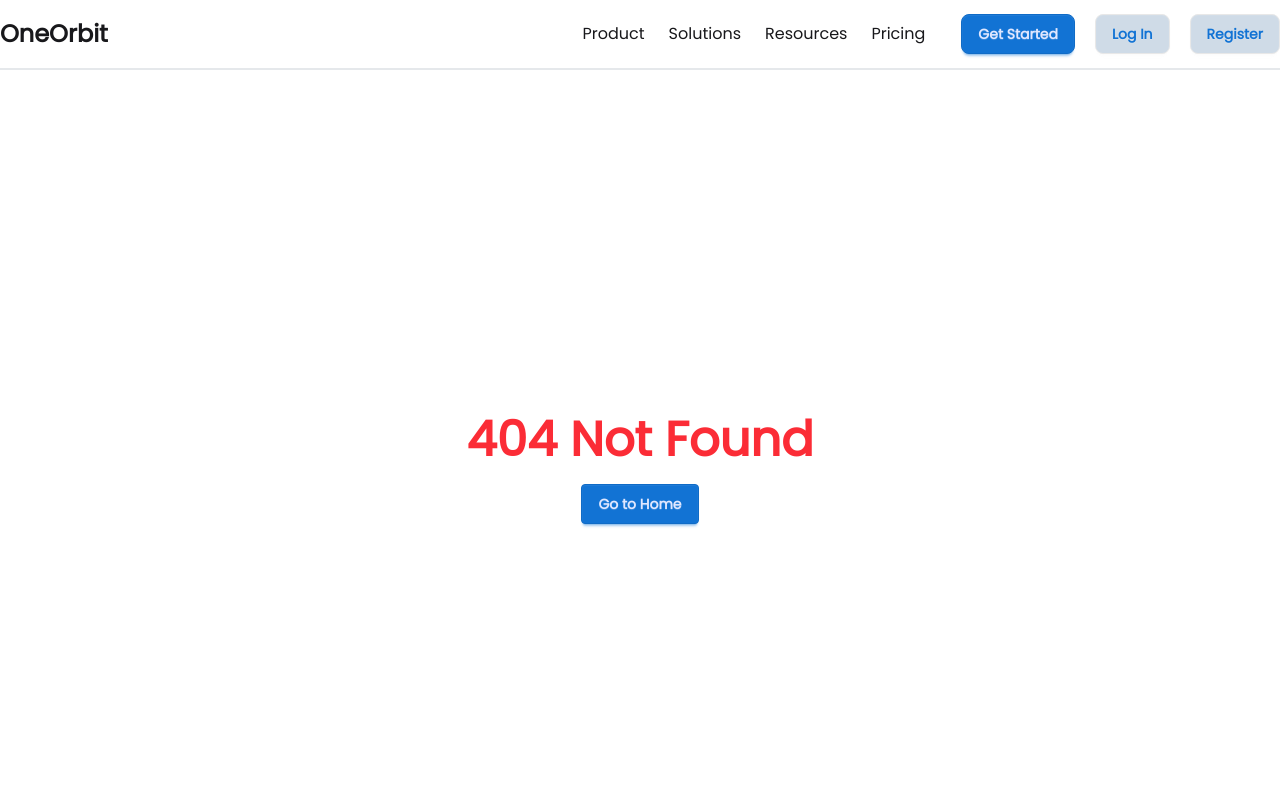
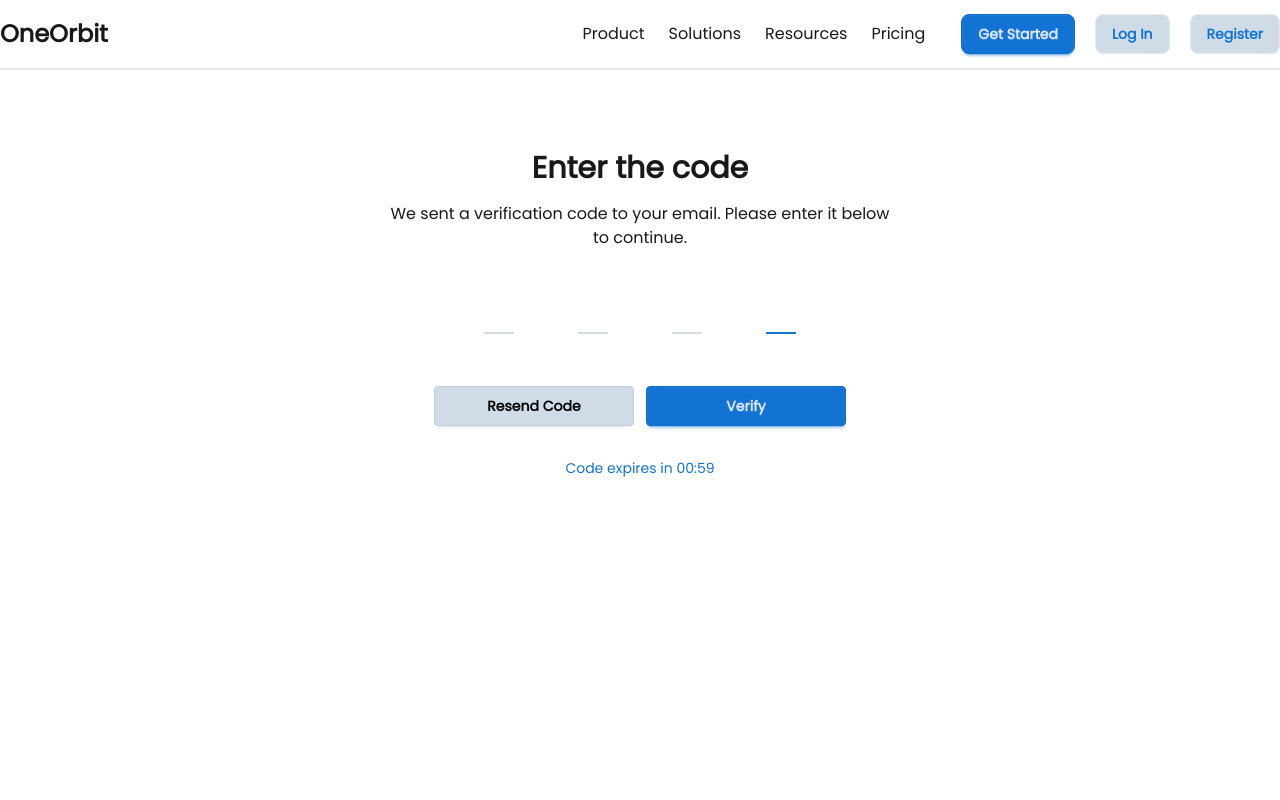
Before and after one commit to swajannaimur/One-Orbit, a Next.js app: page /verify-otp in a window 1280 px wide. Before the commit this address had no page. Shown: the top 800 px of the page. Built offline with nearby package versions, Linux system fonts and the light colour scheme.

Commit message:
[ADDED]: verify otp page ui

```diff
--- a/package.json
+++ b/package.json
@@ -12,9 +12,11 @@
     "daisyui": "^5.1.12",
     "lottie-react": "^2.4.1",
     "next": "15.5.3",
+    "nodemailer": "^7.0.6",
     "react": "19.1.0",
     "react-dom": "19.1.0",
     "react-icons": "^5.5.0",
+    "react-otp-input": "^3.1.1",
     "sweetalert2": "^11.23.0"
   },
   "devDependencies": {
--- /dev/null
+++ b/src/app/(routes)/verify-otp/page.jsx
@@ -0,0 +1,56 @@
+"use client";
+import { useState } from "react";
+import OtpInput from "react-otp-input";
+
+export default function VerifyOTP() {
+  const [otp, setOtp] = useState("");
+
+  const handleChange = (value) => {
+    setOtp(value);
+  };
+
+  const handleVerify = () => {
+    alert(`OTP entered: ${otp}`);
+  };
+
+  return (
+    <div className="flex flex-col w-full max-w-[512px] flex-1 mx-auto min-h-screen pt-20">
+      <h2 className="text-3xl font-bold text-center pb-3">Enter the code</h2>
+      <p className="text-base font-normal pb-3 pt-1 text-center">
+        We sent a verification code to your email. Please enter it below to
+        continue.
+      </p>
+
+      {/* OTP fields */}
+      <div className="flex justify-center px-4 pt-4 mb-10">
+        <OtpInput
+          value={otp}
+          onChange={handleChange}
+          numInputs={4} // number of OTP boxes
+          inputType="tel"
+          renderInput={(props) => (
+            <input
+              {...props}
+              autoFocus
+              className="flex h-14 w-12 text-center focus:outline-none border-0 border-b-2 border-secondary focus:border-primary text-3xl font-normal"
+            />
+          )}
+          containerStyle="relative flex gap-16"
+        />
+      </div>
+
+      <div className="flex flex-col-reverse sm:flex-row justify-center gap-3 py-3 max-w-[200px] mx-auto">
+        <button className="btn btn-secondary text-black w-full">
+          Resend Code
+        </button>
+        <button onClick={handleVerify} className="btn btn-primary w-full">
+          Verify
+        </button>
+      </div>
+
+      <p className="text-primary text-sm pt-5 text-center">
+        Code expires in 00:59
+      </p>
+    </div>
+  );
+}
```
Also changed, not shown: 1 other file (tests, documents, lock files or other folders).
